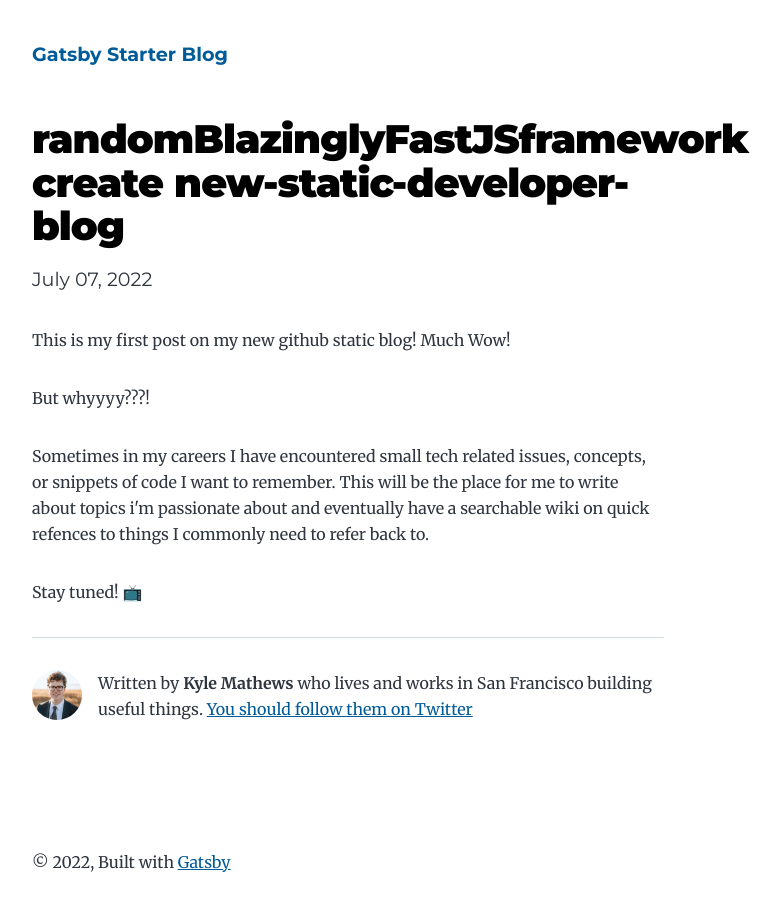
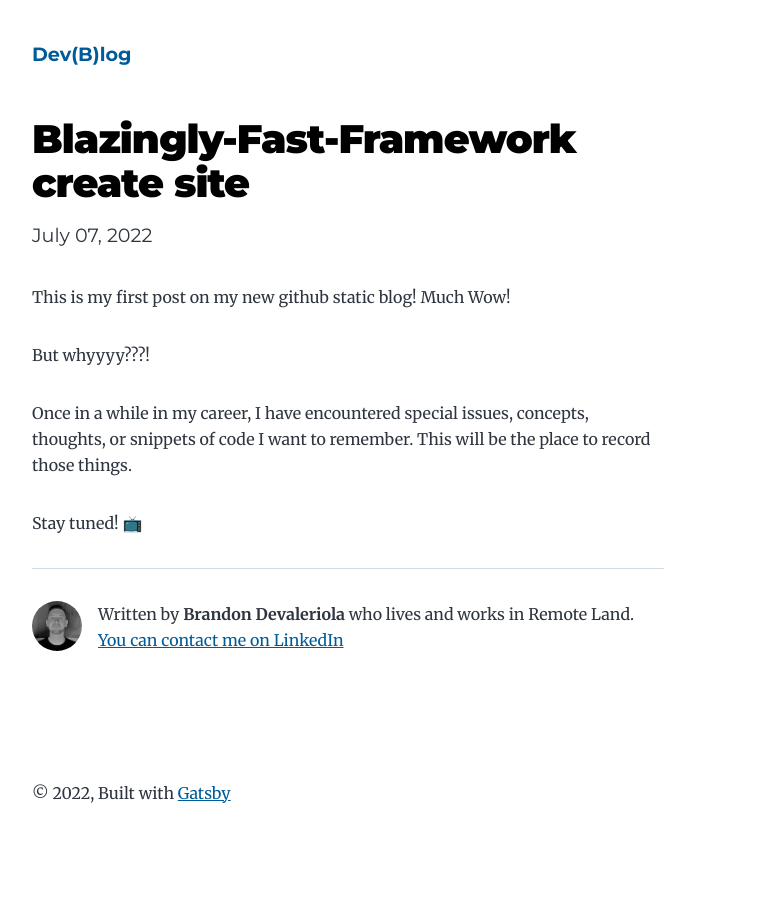
Before and after one commit to brandondeval/brandondeval.github.io, a Gatsby site: page /hello-world/ in a window 1280 px wide. Shown: the whole page, without its empty margins (292-1071 px from the left). After the commit the page ends 869 px from the top, so only its background shows below. Built offline with nearby package versions, Linux system fonts and the light colour scheme; Gatsby itself is replaced by a stand-in of ours.

Commit message:
update bio

```diff
--- a/content/blog/hello-world/index.md
+++ b/content/blog/hello-world/index.md
@@ -1,16 +1,14 @@
 ---
-title: randomBlazinglyFastJSframework create new-static-developer-blog
+title: Blazingly-Fast-Framework create site
 date: "2022-07-07"
-description: "randomBlazinglyFastJSframework create new-static-developer-blog"
+description: "Init Blazingly fast Blog"
 ---
 
 This is my first post on my new github static blog! Much Wow!
 
 But whyyyy???!
 
-Sometimes in my careers I have encountered small tech related issues, concepts,
-or snippets of code I want to remember. This will be the place for me to write
-about topics i'm passionate about and  eventually have a searchable wiki on
-quick refences to things I commonly need to refer back to.
+Once in a while in my career, I have encountered special issues, concepts, thoughts,
+or snippets of code I want to remember. This will be the place to record those things.
 
 Stay tuned! 📺
--- a/gatsby-config.js
+++ b/gatsby-config.js
@@ -1,14 +1,14 @@
 module.exports = {
   siteMetadata: {
-    title: `Gatsby Starter Blog`,
+    title: `Dev(B)log`,
     author: {
-      name: `Kyle Mathews`,
-      summary: `who lives and works in San Francisco building useful things.`,
+      name: `Brandon Devaleriola`,
+      summary: `who lives and works in Remote Land.`,
     },
     description: `A starter blog demonstrating what Gatsby can do.`,
     siteUrl: `https://gatsbystarterblogsource.gatsbyjs.io/`,
     social: {
-      twitter: `kylemathews`,
+      linkedin: ``,
     },
   },
   plugins: [
--- a/package.json
+++ b/package.json
@@ -2,8 +2,8 @@
   "name": "gatsby-starter-blog",
   "private": true,
   "description": "A starter for a blog powered by Gatsby and Markdown",
-  "version": "0.1.0",
-  "author": "Kyle Mathews <mathews.kyle@gmail.com>",
+  "version": "0.2.0",
+  "author": "Brnadon Devaleriola <brandondeval@gmail.com>",
   "bugs": {
     "url": "https://github.com/gatsbyjs/gatsby/issues"
   },
--- a/public/page-data/404.html/page-data.json
+++ b/public/page-data/404.html/page-data.json
@@ -1 +1 @@
-{"componentChunkName":"component---src-pages-404-js","path":"/404.html","result":{"data":{"site":{"siteMetadata":{"title":"Gatsby Starter Blog"}}},"pageContext":{}},"staticQueryHashes":["2841359383"]}
+{"componentChunkName":"component---src-pages-404-js","path":"/404.html","result":{"data":{"site":{"siteMetadata":{"title":"Dev(B)log"}}},"pageContext":{}},"staticQueryHashes":["2841359383"]}
--- a/public/page-data/dev-404-page/page-data.json
+++ /dev/null
@@ -1 +0,0 @@
-{"componentChunkName":"component---cache-dev-404-page-js","path":"/dev-404-page/","result":{"data":{"allSiteFunction":{"nodes":[]},"allSitePage":{"nodes":[{"path":"/hello-world/"},{"path":"/my-second-post/"},{"path":"/new-beginnings/"},{"path":"/404/"},{"path":"/404.html"},{"path":"/"},{"path":"/using-typescript/"}]}},"pageContext":{}},"staticQueryHashes":[]}
--- a/public/page-data/index/page-data.json
+++ b/public/page-data/index/page-data.json
@@ -1 +1 @@
-{"componentChunkName":"component---src-pages-index-js","path":"/","result":{"data":{"site":{"siteMetadata":{"title":"Gatsby Starter Blog"}},"allMarkdownRemark":{"nodes":[{"excerpt":"Far far away, behind the word mountains, far from the countries Vokalia and\nConsonantia, there live the blind texts. Separated they live in…","fields":{"slug":"/new-beginnings/"},"frontmatter":{"date":"May 28, 2015","title":"New Beginnings","description":"This is a custom description for SEO and Open Graph purposes, rather than the default generated excerpt. Simply add a description field to the frontmatter."}},{"excerpt":"Wow! I love blogging so much already. Did you know that “despite its name, salted duck eggs can also be made from\nchicken eggs, though the…","fields":{"slug":"/my-second-post/"},"frontmatter":{"date":"May 06, 2015","title":"My Second Post!","description":null}},{"excerpt":"This is my first post on my new fake blog! How exciting! I’m sure I’ll write a lot more interesting things in the future. Oh, and here’s a…","fields":{"slug":"/hello-world/"},"frontmatter":{"date":"May 01, 2015","title":"Hello World","description":"Hello World"}}]}},"pageContext":{}},"staticQueryHashes":["2841359383","3257411868"]}
+{"componentChunkName":"component---src-pages-index-js","path":"/","result":{"data":{"site":{"siteMetadata":{"title":"Dev(B)log"}},"allMarkdownRemark":{"nodes":[{"excerpt":"This is my first post on my new github static blog! Much Wow! But whyyyy???! Once in a while in my career, I have encountered special issues…","fields":{"slug":"/hello-world/"},"frontmatter":{"date":"July 07, 2022","title":"Blazingly-Fast-Framework create site","description":"Init Blazingly fast Blog"}}]}},"pageContext":{}},"staticQueryHashes":["2841359383","3257411868"]}
--- a/public/page-data/sq/d/2841359383.json
+++ b/public/page-data/sq/d/2841359383.json
@@ -1 +1 @@
-{"data":{"site":{"siteMetadata":{"title":"Gatsby Starter Blog","description":"A starter blog demonstrating what Gatsby can do.","social":{"twitter":"kylemathews"}}}}}
+{"data":{"site":{"siteMetadata":{"title":"Dev(B)log","description":"A starter blog demonstrating what Gatsby can do.","social":{"twitter":null}}}}}
--- a/public/page-data/sq/d/3257411868.json
+++ b/public/page-data/sq/d/3257411868.json
@@ -1 +1 @@
-{"data":{"site":{"siteMetadata":{"author":{"name":"Kyle Mathews","summary":"who lives and works in San Francisco building useful things."},"social":{"twitter":"kylemathews"}}}}}
+{"data":{"site":{"siteMetadata":{"author":{"name":"Brandon Devaleriola","summary":"who lives and works in Remote Land."},"social":{"twitter":null}}}}}
--- a/src/components/bio.js
+++ b/src/components/bio.js
@@ -28,7 +28,6 @@ const Bio = () => {
 
   // Set these values by editing "siteMetadata" in gatsby-config.js
   const author = data.site.siteMetadata?.author
-  const social = data.site.siteMetadata?.social
 
   return (
     <div className="bio">
@@ -36,7 +35,7 @@ const Bio = () => {
         className="bio-avatar"
         layout="fixed"
         formats={["auto", "webp", "avif"]}
-        src="../images/profile-pic.png"
+        src="../images/profile-pic.jpeg"
         width={50}
         height={50}
         quality={95}
@@ -46,8 +45,8 @@ const Bio = () => {
         <p>
           Written by <strong>{author.name}</strong> {author?.summary || null}
           {` `}
-          <a href={`https://twitter.com/${social?.twitter || ``}`}>
-            You should follow them on Twitter
+          <a href={'https://www.linkedin.com/in/brandon-devaleriola-3199577b/'}>
+            You can contact me on LinkedIn
           </a>
         </p>
       )}
```
Also changed, not shown: public/page-data/new-beginnings/page-data.json (deleted, +0 -1 lines), content/blog/hello-world/salty_egg.jpg (deleted), src/images/profile-pic.jpeg (added), src/images/profile-pic.png (deleted).
